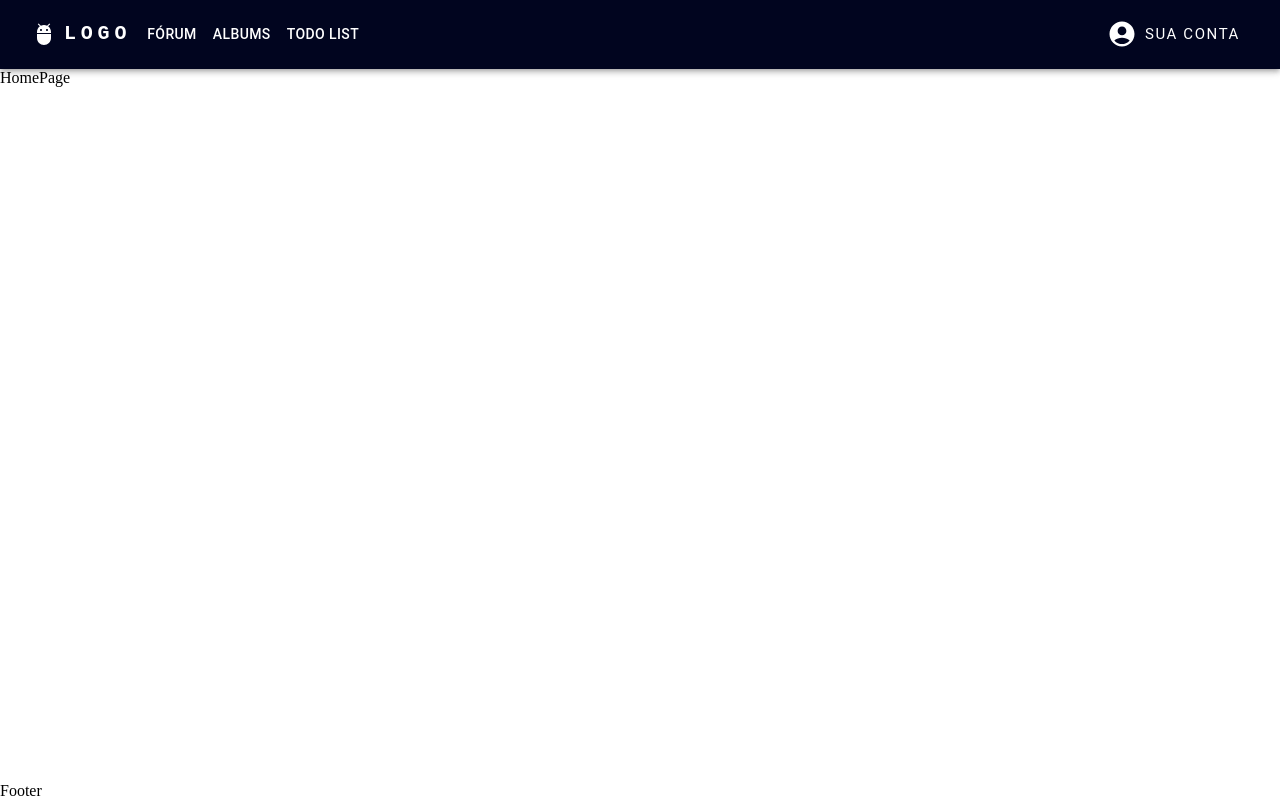
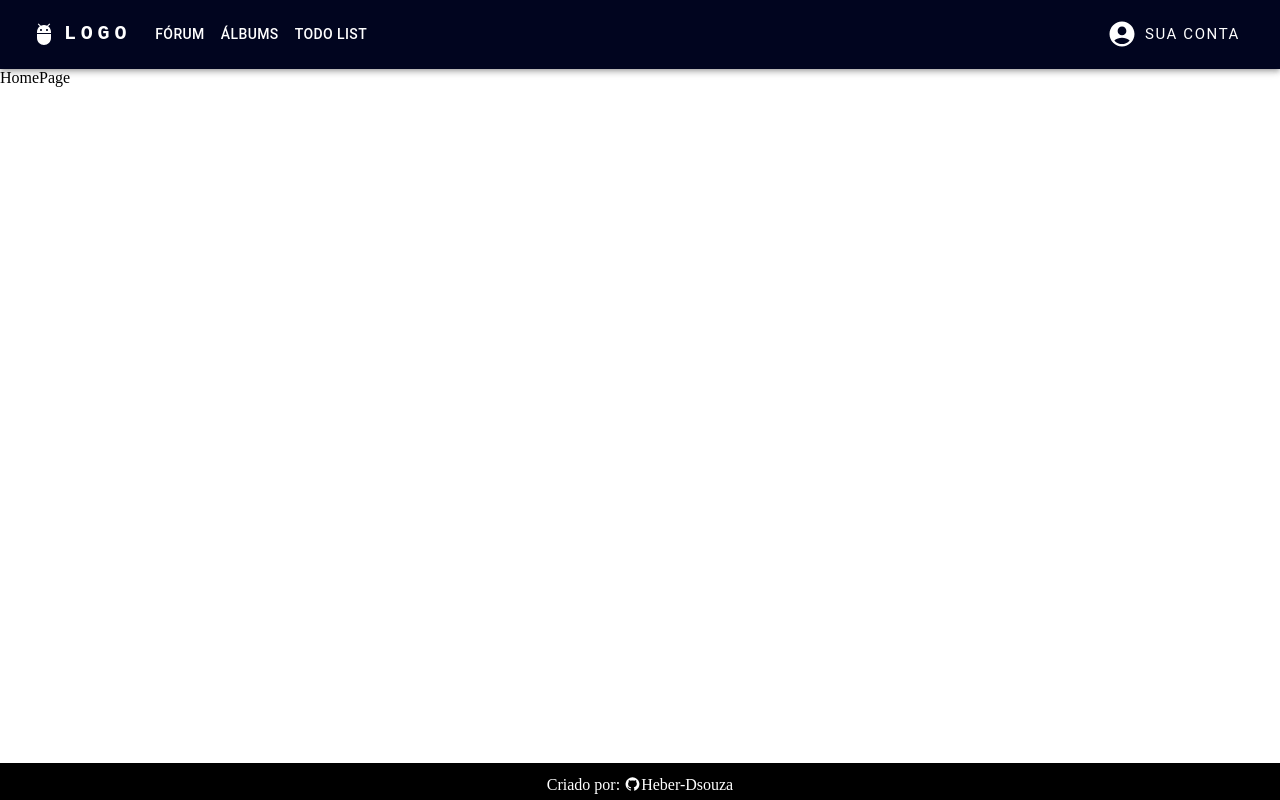
Before and after one commit to Heber-Dsouza/teste-frontend-sma, a React (Create React App) app in the folder appteste/: page /entrar in a window 1280 px wide. Built offline with nearby package versions, Linux system fonts and the light colour scheme.

Commit message:
Implementação no Footer

```diff
--- a/appteste/src/components/Footer/Footer.js
+++ b/appteste/src/components/Footer/Footer.js
@@ -1,8 +1,57 @@
 import React from 'react'
+import styled from "@emotion/styled"
+
+import GitHubIcon from '@mui/icons-material/GitHub';
+
+const MainContainer = styled.div`
+  background-color: black;
+  color: white;
+  display: flex;
+  align-items: center;
+  justify-content: center;
+  height: 4.6vh;
+`
+const CustomCreditsContainer = styled.span`
+  display: flex;
+  align-items: flex-end;
+  justify-content: center;
+`
+const CreatedBy = styled.span`
+  margin-right: 5px;
+  display: flex;
+  align-items: center;
+  justify-content: center;
+`
+const CustomLinkContainer = styled.a`
+  display: flex;
+  color: inherit;
+  align-items: flex-end;
+  justify-content: center;
+  text-decoration: none;
+    :hover{
+      text-decoration: underline;
+      cursor: pointer;
+    }
+`
+const CustomGitHubIcon = styled(GitHubIcon)`
+  width: 15px;
+  margin-right: 1px;
+  position: relative;
+  top: 2px;
+`
 
 const Footer = () => {
   return (
-    <div>Footer</div>
+    <MainContainer>
+      <CustomCreditsContainer>
+        <CreatedBy>
+          Criado por:
+        </CreatedBy>
+        <CustomLinkContainer href='https://github.com/Heber-Dsouza' target={'_blank'}>
+          {<CustomGitHubIcon />}Heber-Dsouza
+        </CustomLinkContainer>
+      </CustomCreditsContainer>
+    </MainContainer>
   )
 }
 
--- a/appteste/src/components/Header/LeftSide/LeftSide.js
+++ b/appteste/src/components/Header/LeftSide/LeftSide.js
@@ -32,7 +32,7 @@ const LogoContainer = styled(Button)`
   }
 `
 
-const pages = ['Fórum', 'Albums', 'ToDo List'];
+const pages = ['Fórum', 'Álbums', 'ToDo List'];
 
 
 const LeftSide = () => {
@@ -49,7 +49,7 @@ const LeftSide = () => {
 
   return (
           <>
-            <LogoContainer>
+            <LogoContainer sx={{ display: { xs: 'none', md: 'flex' }, mr: 1 }}>
               <AdbIcon sx={{ display: { xs: 'none', md: 'flex' }, mr: 1 }} />
               <CustomTypography
                 variant="h6"
```
